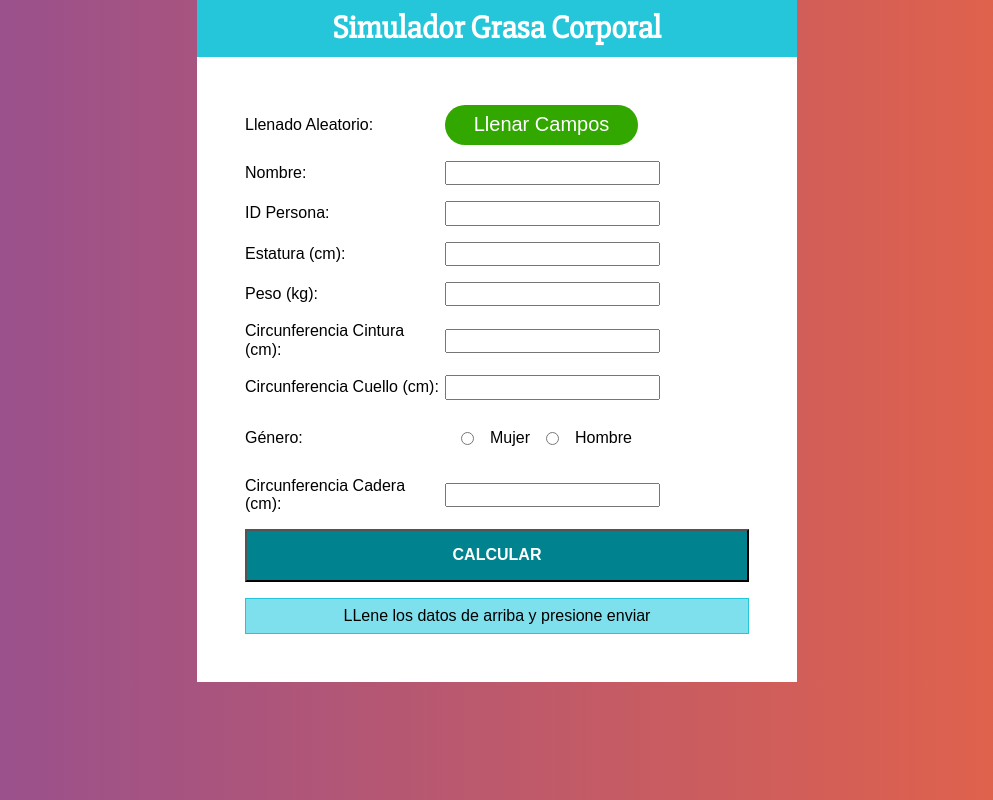
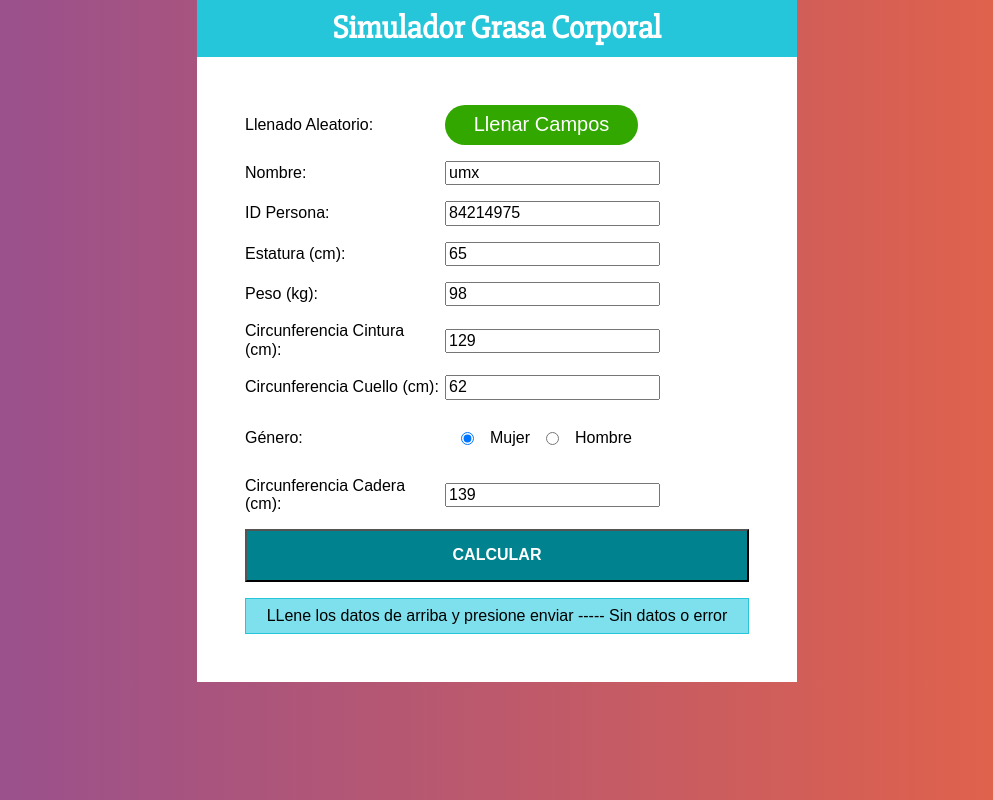
Before and after one commit to ricgrisant/Simulador-IMC-GC, a React (Create React App) app: page / in a window 1280 px wide. Both pictures are taken after a click on the button "Llenar Campos". Shown: the whole page, without its empty margins (143-1136 px from the left). Built offline with nearby package versions, Linux system fonts and the light colour scheme.

Commit message:
Mejoras funcinalidad y valores aleatorios

```diff
--- a/src/componentes/App.js
+++ b/src/componentes/App.js
@@ -8,8 +8,12 @@ import {calcularIMC, calcularGC} from '../helper';
 class App extends Component {
 
   state = {
-    resultadoGrasaCorp: 25,
+    resultadoGrasaCorp: '',
     personas:{}
+  }
+
+  componentDidMount() {
+    console.log("Esta listo")
   }
 
   addPersona = (persona) => {
@@ -36,7 +40,8 @@ class App extends Component {
       personas: pers
     })
 
-    console.log(persona)
+    console.log(this.state)
+    console.log(this.state.personas)
   }
 
   render() {
@@ -48,7 +53,6 @@ class App extends Component {
         <div className="contenedor-formulario">
           <Formulario addPersona={this.addPersona}/>
           <Resultado resultado={this.state.resultadoGrasaCorp}/>
-          {console.log(this.state.resultadoGrasaCorp)}
         </div>
       </div>
     );
--- a/src/componentes/Formulario.js
+++ b/src/componentes/Formulario.js
@@ -3,6 +3,7 @@ import React, {Component} from 'react';
 class Formulario extends Component {
 
   state = {
+        error : false,
         nombrePersona : '',
         idPersona : '',
         estatura : '',
@@ -15,14 +16,14 @@ class Formulario extends Component {
     }
     //función para hacer el manejo de lo que es ingresado en los inputs
     handleFormulario = (e) => {
-      this.setState({
-        [e.target.id] : e.target.value
-      })
-    }
+            this.setState({
+            [e.target.id] : e.target.value
+        })
+      }
 
     //LLenado de forma aleatoria
     handleAleatorio= (e) => {
-      var randBool = Math.random() >= 0.1
+      var randBool = Math.random() >= 0.5
       this.setState({
         nombrePersona : Math.random().toString(36).substring(9),
         idPersona : Math.floor(Math.random() * 100000000),
@@ -39,11 +40,23 @@ class Formulario extends Component {
      handleSubmit = (e) =>  {
           e.preventDefault();
           //envía la info al app root
-          this.props.addPersona(this.state);
-          alert("Se ha auto llenado los campos con los siguientes datos: " +
-          Object.keys(this.state).map((key) => "\n" + [key, this.state[key]] + "\n") )
+          if (!this.state.nombrePersona  ||
+          !this.state.idPersona  ||
+          !this.state.estatura  ||
+          !this.state.peso  ||
+          !this.state.cirCintura  ||
+          !this.state.cirCuello) {
+            alert("Llene todos los datos")
+          this.setState({
+            error : true
+          })
 
+        } else {
+
+        this.props.addPersona(this.state);
           //vaciamos el formulario al enviar los datos
+      }
+
           e.target.reset();
      }
 
@@ -58,44 +71,44 @@ class Formulario extends Component {
 
                   <div className="campo">
                     <label>Nombre: </label>
-                    <input id="nombrePersona" onChange={this.handleFormulario}></input>
+                    <input defaultValue={this.state.nombrePersona} id="nombrePersona" onChange={this.handleFormulario}></input>
                   </div>
 
                   <div className="campo">
                     <label>ID Persona: </label>
-                    <input id="idPersona" onChange={this.handleFormulario}></input>
+                    <input defaultValue={this.state.idPersona} id="idPersona" onChange={this.handleFormulario}></input>
                   </div>
 
                   <div className="campo">
                     <label>Estatura (cm): </label>
-                    <input type="number" id="estatura" onChange={this.handleFormulario}></input>
+                    <input defaultValue={this.state.estatura} type="number" id="estatura" onChange={this.handleFormulario}></input>
                   </div>
 
                   <div className="campo">
                     <label>Peso (kg): </label>
-                    <input type="number" id="peso" onChange={this.handleFormulario}></input>
+                    <input defaultValue={this.state.peso} type="number" id="peso" onChange={this.handleFormulario}></input>
                   </div>
 
                   <div className="campo">
                     <label>Circunferencia Cintura (cm): </label>
-                    <input type="number" id="cirCintura" onChange={this.handleFormulario}></input>
+                    <input defaultValue={this.state.cirCintura} type="number" id="cirCintura" onChange={this.handleFormulario}></input>
                   </div>
 
                   <div className="campo">
                     <label>Circunferencia Cuello (cm): </label>
-                    <input type="number" id="cirCuello" onChange={this.handleFormulario}></input>
+                    <input defaultValue={this.state.cirCuello} type="number" id="cirCuello" onChange={this.handleFormulario}></input>
                   </div>
 
                   <div className="campo">
                       <label>Género:</label>
-                      <input type="radio" id="generoMujer" onChange={this.handleFormulario}  name="plan" value="mujer"/> Mujer
-                      <input type="radio" id="generoHombre" onChange={this.handleFormulario}  name="plan" value="hombre"/> Hombre
+                      <input checked={this.state.generoMujer} type="radio" id="generoMujer" onChange={this.handleFormulario}  name="plan" value="mujer"/> Mujer
+                      <input checked={this.state.generoHombre} type="radio" id="generoHombre" onChange={this.handleFormulario}  name="plan" value="hombre"/> Hombre
                   </div>
 
                   {this.state.generoMujer ? (
                     <div className="campo">
                       <label>Circunferencia Cadera (cm): </label>
-                      <input type="number" id="cirCaderaMuj" onChange={this.handleFormulario}></input>
+                      <input defaultValue={this.state.cirCaderaMuj} type="number" id="cirCaderaMuj" onChange={this.handleFormulario}></input>
                     </div>) : null}
 
                   <button type="submit" className="boton">Calcular</button>
--- a/src/componentes/Resultado.js
+++ b/src/componentes/Resultado.js
@@ -4,9 +4,9 @@ import {TransitionGroup, CSSTransition} from 'react-transition-group';
 class Resultado extends Component {
      render() {
 
-          const resultado = this.props.imc;
-          console.log(resultado)
-          const mensaje = (!resultado) ? 'LLene los datos de arriba y presione enviar' : 'Su índice de grasa corporal es:';
+          const resultado = this.props.resultado;
+          const mensaje = (resultado)? 'Su índice de grasa corporal es: '
+          : 'LLene los datos de arriba y presione enviar -----   ';
           return(
                <div className="gran-total">
                     {mensaje}
@@ -15,7 +15,8 @@ class Resultado extends Component {
                               classNames="resultado"
                                key={resultado}
                                timeout={{enter: 500, exit: 500}} >
-                               <span>{resultado}</span>
+                               <span>{resultado? (parseFloat(resultado).toFixed(2)
+                               + ' %'):("Sin datos o error")}</span>
                          </CSSTransition>
                     </TransitionGroup>
                </div>
--- a/src/helper.js
+++ b/src/helper.js
@@ -5,32 +5,32 @@
       return imc
   }
 
+  //Función de ayuda para calcular el imc de hombre y de mujer según caso
   export function calcularGC(cuello,cintura,cadera,altura,mujer) {
       var resultado;
       if (mujer) {
           if(cadera){
             resultado = (495)/(1.29579-0.35004*(Math.log10(Number(cintura) + Number(cadera)-cuello))
             +0.22100*(Math.log10(altura)))-450
+            alert("Llego a mujer")
           } else {
             alert("Por favor introduzca la medida de su cadera")
-            return null
+            return false
           }
+      } else {
+        alert("Llego a hombre")
+        return (495)/(1.0324-0.19077*(Math.log10(cintura-cuello))
+          +0.15456*(Math.log10(altura)))-450
+
       }
-      else if (!cuello || !cintura || !altura){
-          alert("Error en datos, por favor verifique que todos los campos han sido llenados ")
-          return null
-        }
-      else {
-        resultado = (495)/(1.0324-0.19077*(Math.log10(cintura-cuello))
-          +0.15456*(Math.log10(altura)))-450
-      }
+
 
       if (mujer && resultado<10) {
           alert("revise los datos, el mínimo de grasa para la supervivencia de una mujer es 10%")
-          return null
+          return false
       } else if(resultado<2){
         alert("revise los datos, el mínimo de grasa para la supervivencia de un hombre es 2%")
-        return null
+        return false
       }
       else{
           return resultado
```
